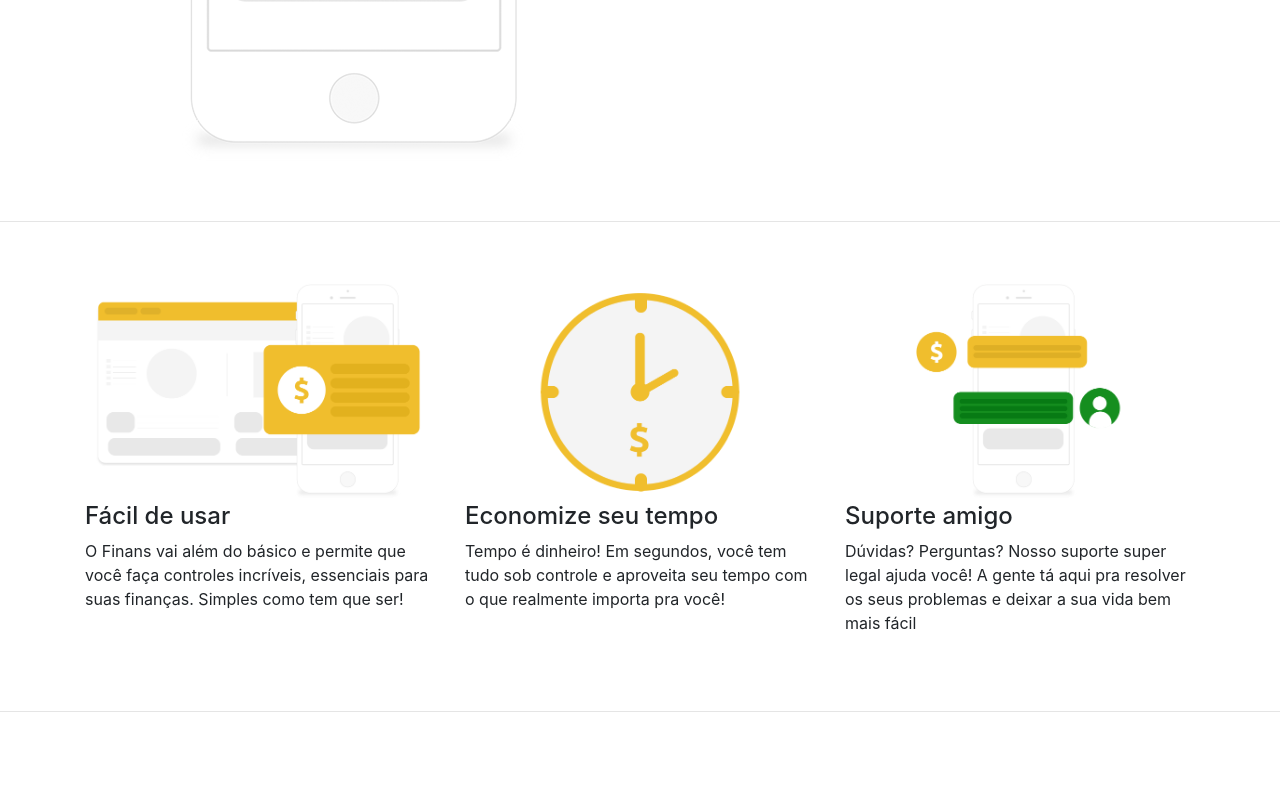
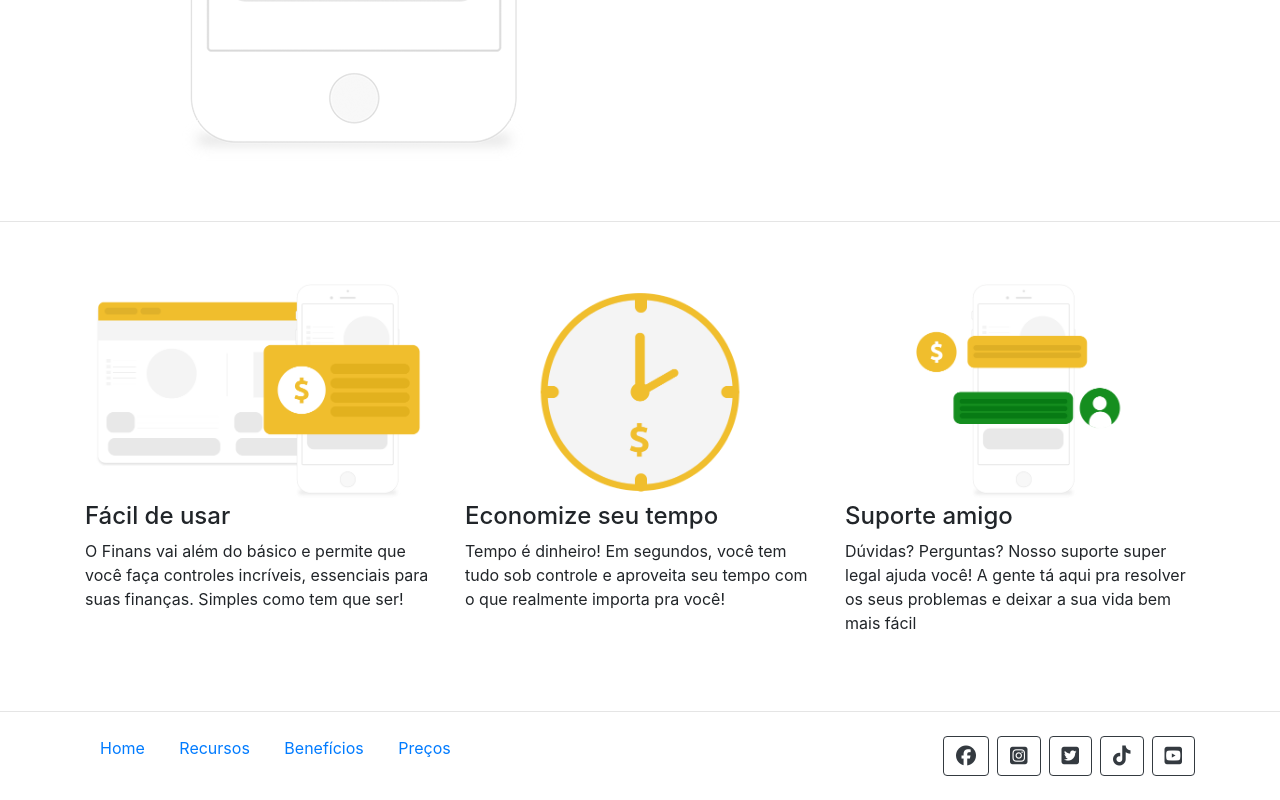
Before and after one commit to edgarffgomes/Finans, a plain HTML site: page index.html in a window 1280 px wide. Shown: the part 1632-2432 px from the top of the page. Before the commit the page ends 2344 px from the top, so only its background shows below. Drawn offline with nearby package versions, Linux system fonts and the light colour scheme.

Commit message:
Adicionadas áreas de recurso e rodapé. Projeto finalizado!

```diff
--- a/css/estilo.css
+++ b/css/estilo.css
@@ -6,3 +6,6 @@
 	padding: 60px 0;
 	border-bottom: 1px solid #e5e5e5;
 }
+footer p a{
+	margin: 5px 15px;
+}
--- a/index.html
+++ b/index.html
@@ -148,7 +148,7 @@
 
     </section> <!-- Fim da sessão Juros -->
 
-    <section class="caixa"> <!-- Início da sessão Juros -->
+    <section class="caixa"> <!-- Início da sessão Recursos -->
 
       <div class ="container">
 
@@ -192,7 +192,37 @@
 
       </div>
 
-    </section> <!-- Fim da sessão Juros -->
+    </section> <!-- Fim da sessão Recursos -->
+
+    <footer class="mt-4 mb-4"> <!-- Início do Rodapé -->
+      <div class="container">
+
+        <div class="row">
+
+          <div class="col-md-8">
+
+            <p>
+              <a href="">Home</a>
+              <a href="">Recursos</a>
+              <a href="">Benefícios</a>
+              <a href="">Preços</a>
+            </p>
+
+          </div>
+
+          <div class="col-md-4 d-flex justify-content-end">
+            <a href="" class="btn btn-outline-dark"> <i class="fab fa-facebook fa-lg"></i> </a>
+            <a href="" class="btn btn-outline-dark ml-2"> <i class="fab fa-instagram-square fa-lg"></i> </a>
+            <a href="" class="btn btn-outline-dark ml-2"> <i class="fab fa-twitter-square fa-lg"></i> </a>
+            <a href="" class="btn btn-outline-dark ml-2"> <i class="fab fa-tiktok fa-lg"></i></i> </a>
+            <a href="" class="btn btn-outline-dark ml-2"> <i class="fab fa-youtube-square fa-lg"></i> </a>
+
+
+          </div>
+        </div>
+
+      </div>
+    </footer> <!-- Fim do Rodapé -->
 
 
     <!-- JavaScript (Opcional) -->
```
